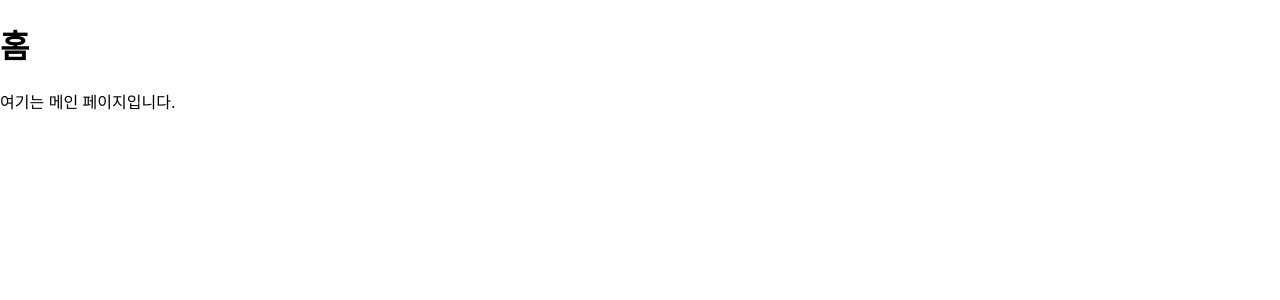
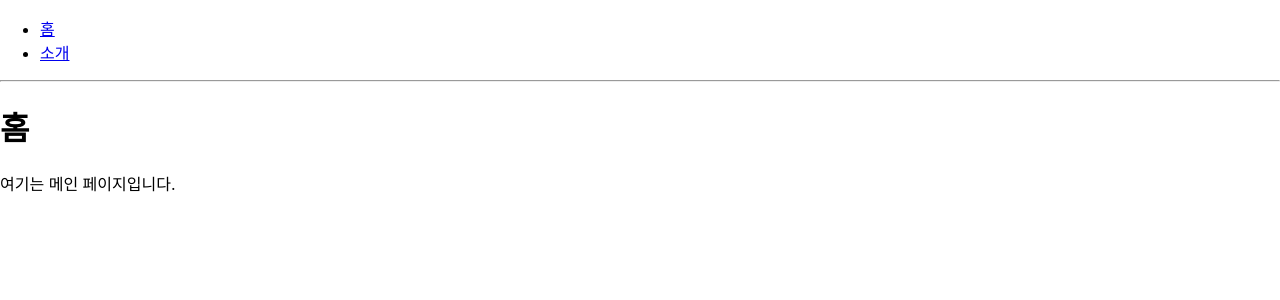
Before and after one commit to Taeyeon-Lim/react-router-tutorial, a React (Create React App) app: page / in a window 1280 px wide. Shown: the top 300 px of the page. Built offline with nearby package versions, Linux system fonts and the light colour scheme; the HTML template or start-up script is replaced by a standard one.

Commit message:
링크 이동(Link)

```diff
--- a/src/App.js
+++ b/src/App.js
@@ -1,10 +1,19 @@
-import { Route } from 'react-router';
+import { Route, Link } from 'react-router-dom';
 import About from './About';
 import Home from './Home';
 
 function App() {
   return (
     <div>
+      <ul>
+        <li>
+          <Link to='/'>홈</Link>
+        </li>
+        <li>
+          <Link to='/about'>소개</Link>
+        </li>
+      </ul>
+      <hr />
       <Route path='/' component={Home} exact></Route>
       <Route path='/about' component={About}></Route>
     </div>
```
Also changed, not shown: 1 other file (tests, documents, lock files or other folders).
